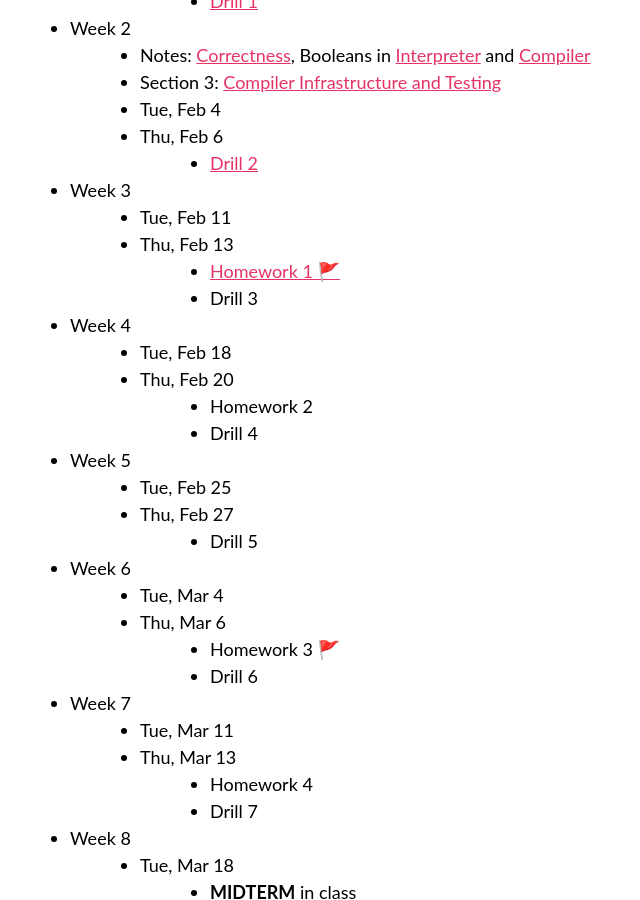
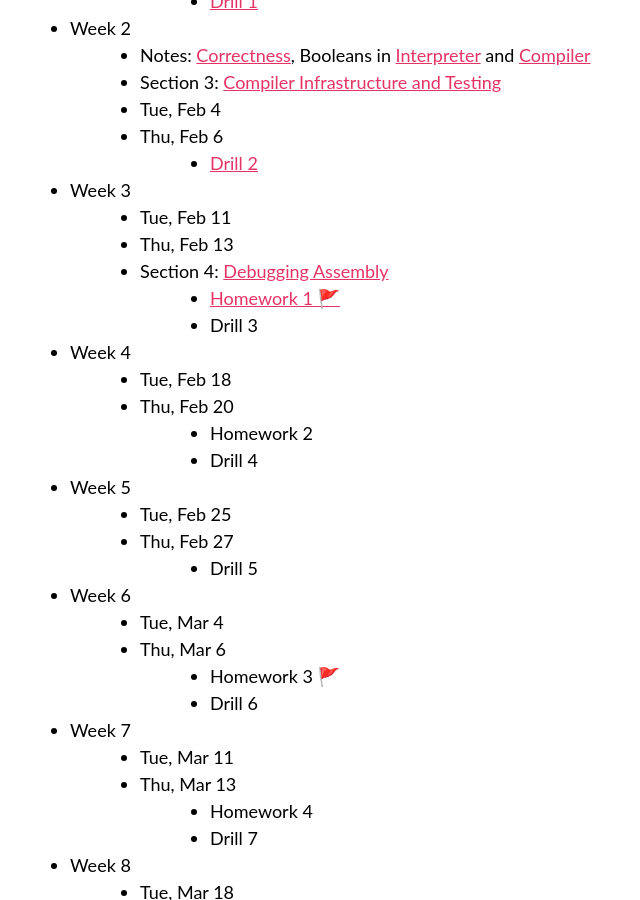
Before and after one commit to berkeley-cs164-sp25/berkeley-cs164-sp25.github.io, a Jekyll site: the page built from schedule.md, in a window 1280 px wide and 900 px high, scrolled down 788 px. Shown: the whole window, without its empty margins (240-880 px from the left). Built offline with Jekyll 4.4.1, drawn with Linux system fonts in a browser that asks for light colours; our own code applies the rules of GitHub Pages for plain Markdown files.

Commit message:
adding sec4

```diff
--- a/schedule.md
+++ b/schedule.md
@@ -33,6 +33,7 @@ Assignments (Drills and Homeworks) are **due at 9pm on the day listed**.
 	<!-- - binops,names -->
 	- Tue, Feb 11
 	- Thu, Feb 13
+	- Section 4: [Debugging Assembly](https://classroom.github.com/a/pNqcwhUk)
 		- [Homework 1 🚩](https://classroom.github.com/a/DuvsVGLE)
 		- Drill 3
 - Week 4
```
